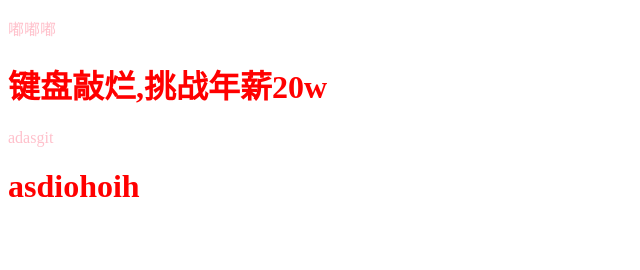
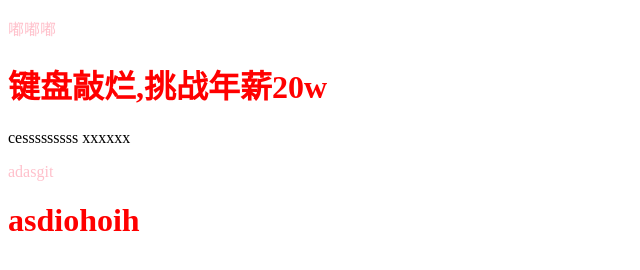
Before and after one commit to wchenp/demo, a plain HTML site: page index.html in a window 1280 px wide. Shown: the whole page, without its empty margins (0-640 px from the left). Drawn offline with Linux system fonts and the light colour scheme.

Commit message:
第二次测试停机==

```diff
--- a/index.html
+++ b/index.html
@@ -11,6 +11,7 @@
 <body>
     <p>嘟嘟嘟</p>
     <h1>键盘敲烂,挑战年薪20w</h1>
+    cesssssssss xxxxxx
     <p>adasgit</p>
     <h1>asdiohoih</h1>
     <script>
```
